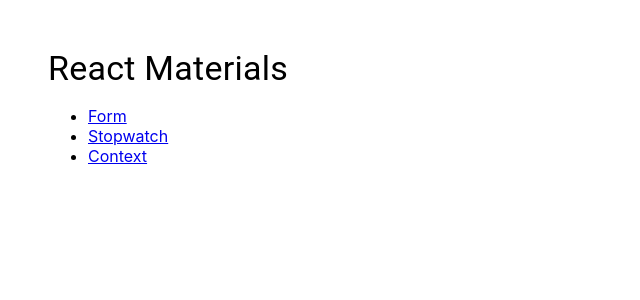
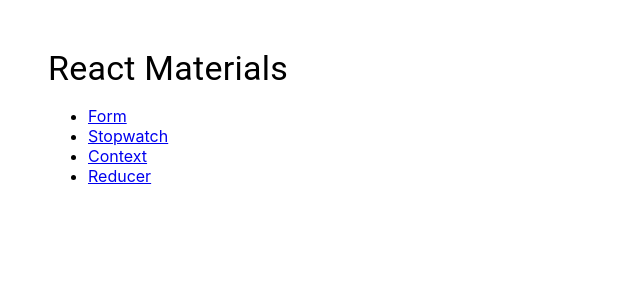
Before and after one commit to yiyeum/react-youtube-materials, a React (Create React App) app: page / in a window 1280 px wide. Shown: the top 300 px of the page, without its empty margins (0-640 px from the left). Built offline with nearby package versions, Linux system fonts and the light colour scheme.

Commit message:
feat: create reducer container

```diff
--- a/src/App.tsx
+++ b/src/App.tsx
@@ -1,7 +1,7 @@
 import React from 'react'
 import { BrowserRouter as Router, Switch, Route } from 'react-router-dom'
-import { Form, Home, Stopwatch, Context } from './containers'
-import { DEFAULT_URL, FORM_URL, STOPWATCH_URL, CONTEXT_URL } from './constants';
+import { Form, Home, Stopwatch, Context, Reducer } from './containers'
+import { DEFAULT_URL, FORM_URL, STOPWATCH_URL, CONTEXT_URL, REDUCER_URL } from './constants';
 
 function App() {
   return (
@@ -11,6 +11,7 @@
         <Route path={FORM_URL}><Form /></Route>
         <Route path={STOPWATCH_URL}><Stopwatch /></Route>
         <Route path={CONTEXT_URL}><Context /></Route>
+        <Route path={REDUCER_URL}><Reducer /></Route>
       </Switch>
     </Router>
   );
--- a/src/constants/index.ts
+++ b/src/constants/index.ts
@@ -3,8 +3,10 @@
 export const FORM_URL = '/form'
 export const STOPWATCH_URL = '/stopwatch'
 export const CONTEXT_URL = '/context'
+export const REDUCER_URL = '/reducer'
 
 // General
 export const FORM = 'Form'
 export const STOPWATCH = 'Stopwatch'
 export const CONTEXT = 'Context'
+export const REDUCER = 'Reducer'
--- a/src/containers/Home/Home.tsx
+++ b/src/containers/Home/Home.tsx
@@ -1,7 +1,7 @@
 import React from 'react'
 import { Typography, Box } from '@material-ui/core'
 import { Link } from 'react-router-dom'
-import { FORM_URL, FORM, STOPWATCH_URL, CONTEXT_URL, STOPWATCH, CONTEXT } from '../../constants';
+import { FORM_URL, FORM, STOPWATCH_URL, CONTEXT_URL, STOPWATCH, CONTEXT, REDUCER_URL, REDUCER } from '../../constants'
 
 export const Home = () => {
     return (
@@ -17,6 +17,9 @@
                 <li>
                     <Link to={CONTEXT_URL}>{CONTEXT}</Link>
                 </li>
+                <li>
+                    <Link to={REDUCER_URL}>{REDUCER}</Link>
+                </li>
             </ul>
         </Box>
     );
--- /dev/null
+++ b/src/containers/Reducer/Reducer.tsx
@@ -0,0 +1,17 @@
+import React from 'react'
+import { Box, Button } from '@material-ui/core'
+import { DEFAULT_URL } from '../../constants'
+import { Link } from 'react-router-dom'
+
+export const Reducer = () => {
+
+    return (
+        <>
+            <Box m={1}>
+                <Link to={DEFAULT_URL}><Button>Back to Home</Button></Link>
+            </Box>
+            <Box m={5}>
+            </Box>
+        </>
+    )
+}
--- /dev/null
+++ b/src/containers/Reducer/index.ts
@@ -0,0 +1 @@
+export * from './Reducer'
--- a/src/containers/index.ts
+++ b/src/containers/index.ts
@@ -2,3 +2,4 @@
 export * from './Home'
 export * from './Stopwatch'
 export * from './Context'
+export * from './Reducer'
```
